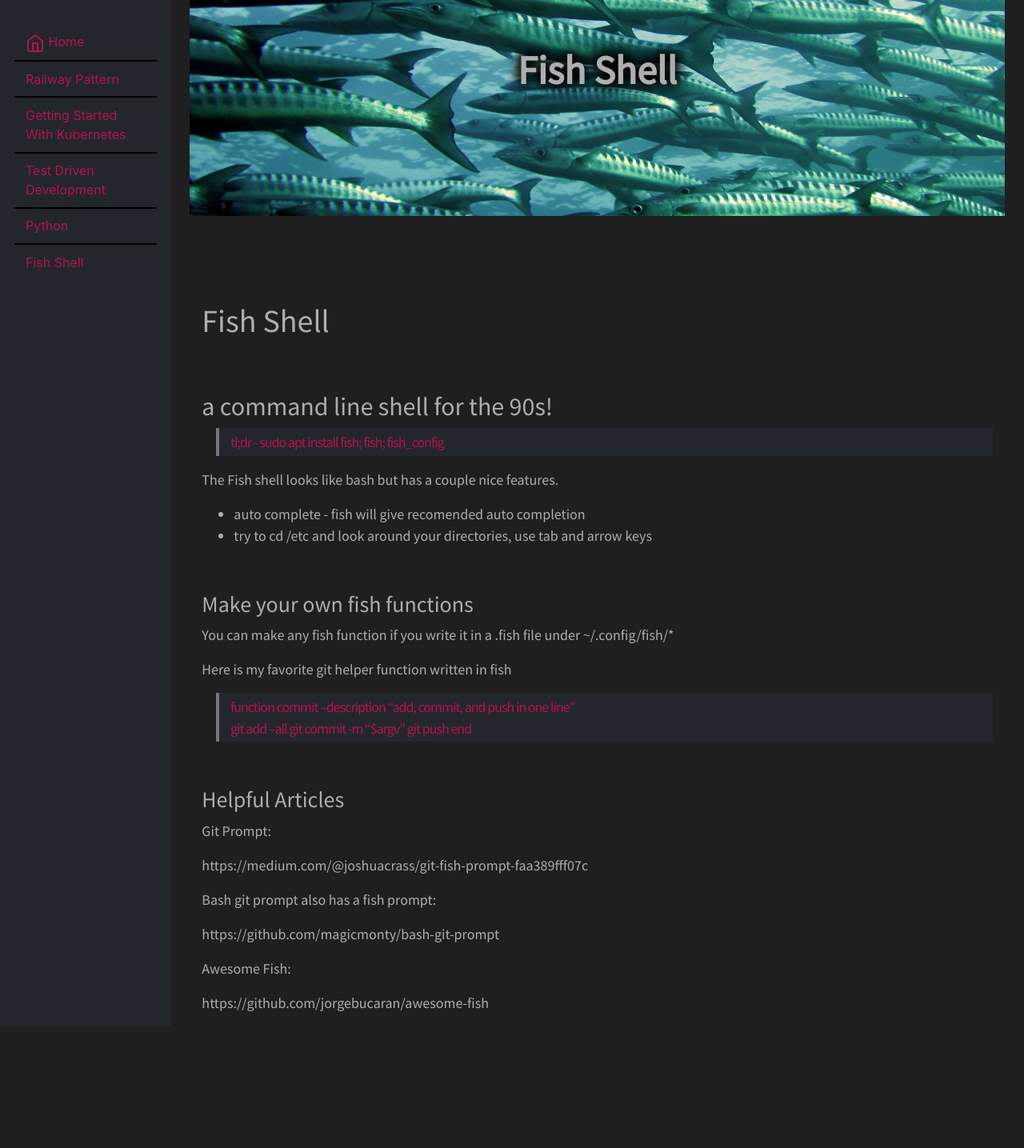
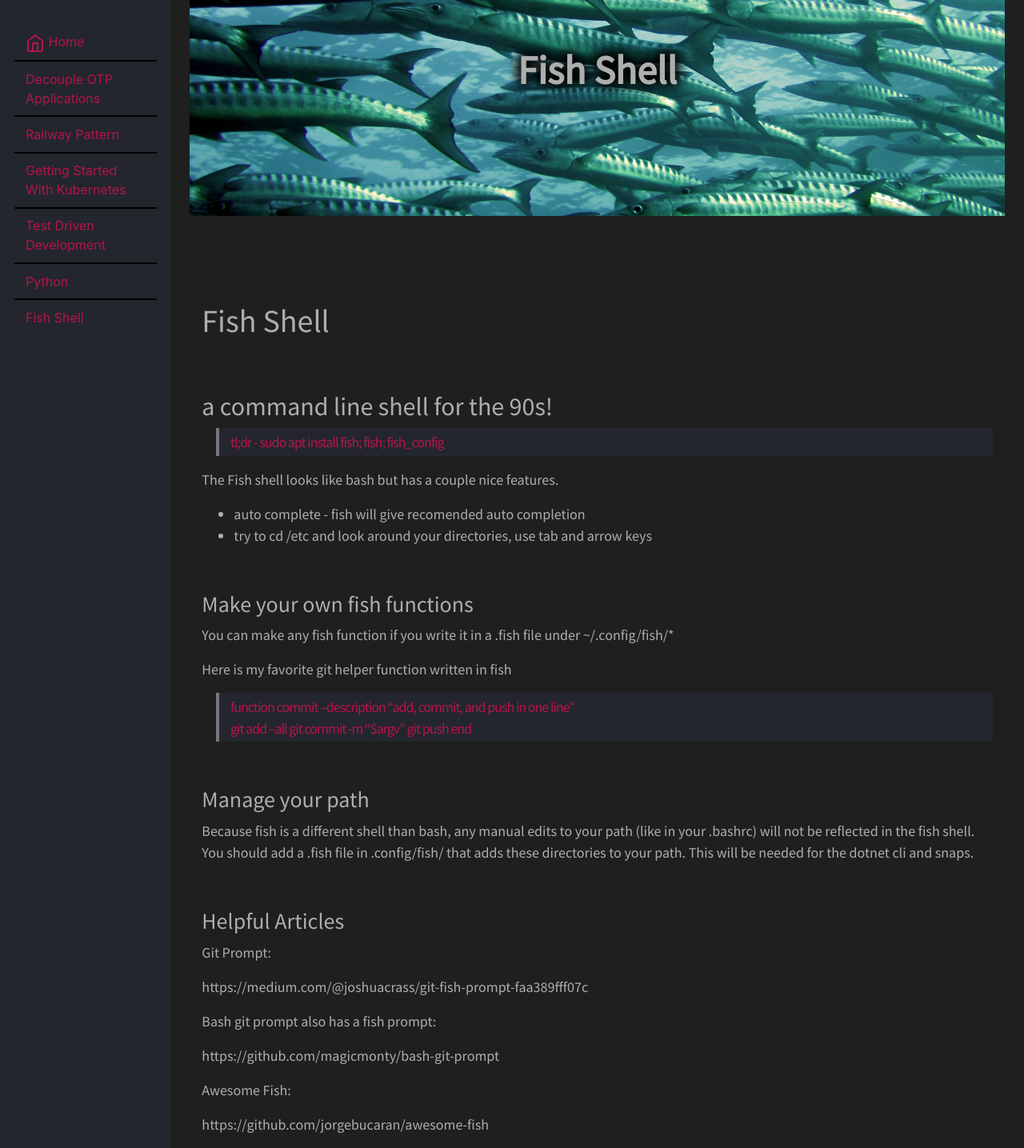
Before and after one commit to alexmickelson/alexmickelson.github.io, a Jekyll site: the page built from _posts/2019-10-21-fish-shell.markdown, in a window 1280 px wide. Shown: the whole page at 80% size. Built offline with Jekyll 4.4.1, drawn with Linux system fonts in a browser that asks for light colours; before the commit the page ends 1283 px from its top, so only the background shows below that.

```diff
--- a/_posts/2019-10-21-fish-shell.markdown
+++ b/_posts/2019-10-21-fish-shell.markdown
@@ -27,6 +27,10 @@ Here is my favorite git helper function written in fish
 >     git push
 > end
 
+### Manage your path
+
+Because fish is a different shell than bash, any manual edits to your path (like in your .bashrc) will not be reflected in the fish shell. You should add a .fish file in .config/fish/ that adds these directories to your path. This will be needed for the dotnet cli and snaps.
+
 ### Helpful Articles
 
 Git Prompt:
```
Also changed, not shown: _posts/2020-03-17-elixir-decouple-opt.markdown (renamed from _posts/elixir-decouple-opt.markdown, +8 -0 lines).
